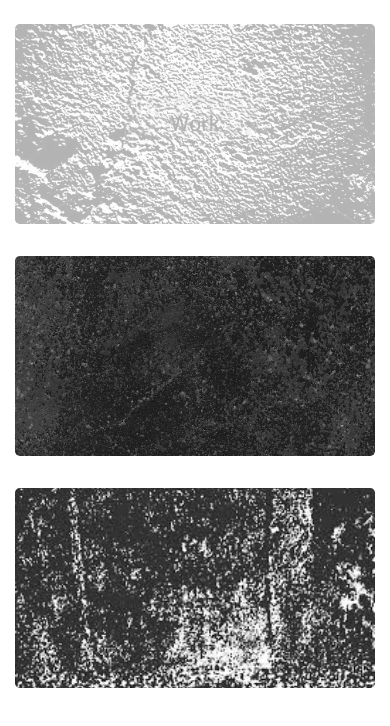
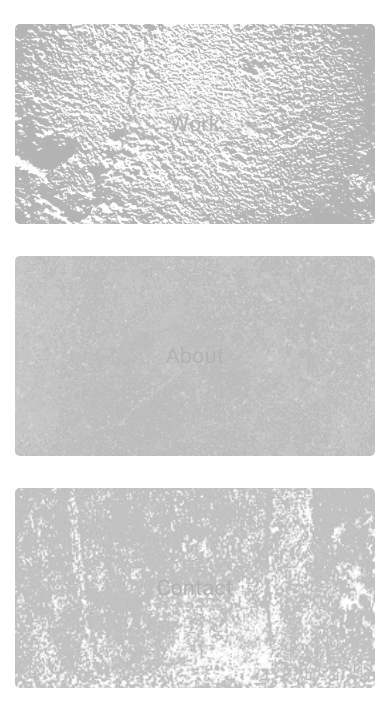
Before and after one commit to Jrofalk/johnrobertfalk.com, a plain HTML site: page index.html in a window 390 px wide. Shown: the part 76-802 px from the top of the page. Drawn offline with nearby package versions, Linux system fonts and the light colour scheme; a web font is replaced by a local one.

Commit message:
Overlay is now static when displayed on smaller screens

```diff
--- a/assets/css/style.css
+++ b/assets/css/style.css
@@ -354,7 +354,22 @@ form{
     opacity: 0.3;
 }
 
+#middle-two{
+    transition: none;
+    opacity: 1;
+}
 
+#about{
+    opacity: 0.3;
+}
 
+#middle-three{
+    transition: none;
+    opacity: 1;
+}
+
+#contact{
+    opacity: 0.3;
+}
 
 }
--- a/index.html
+++ b/index.html
@@ -30,7 +30,7 @@
             <a href='work.html'>
                 <div id='work' class='jumbotron'>
                     <div id='middle-one'>
-                        <div class='text' id='work-link' href='work.html'>Work</div>
+                        <div class='text'  href='work.html'>Work</div>
                     </div>
                 </div>
             </a>
```
